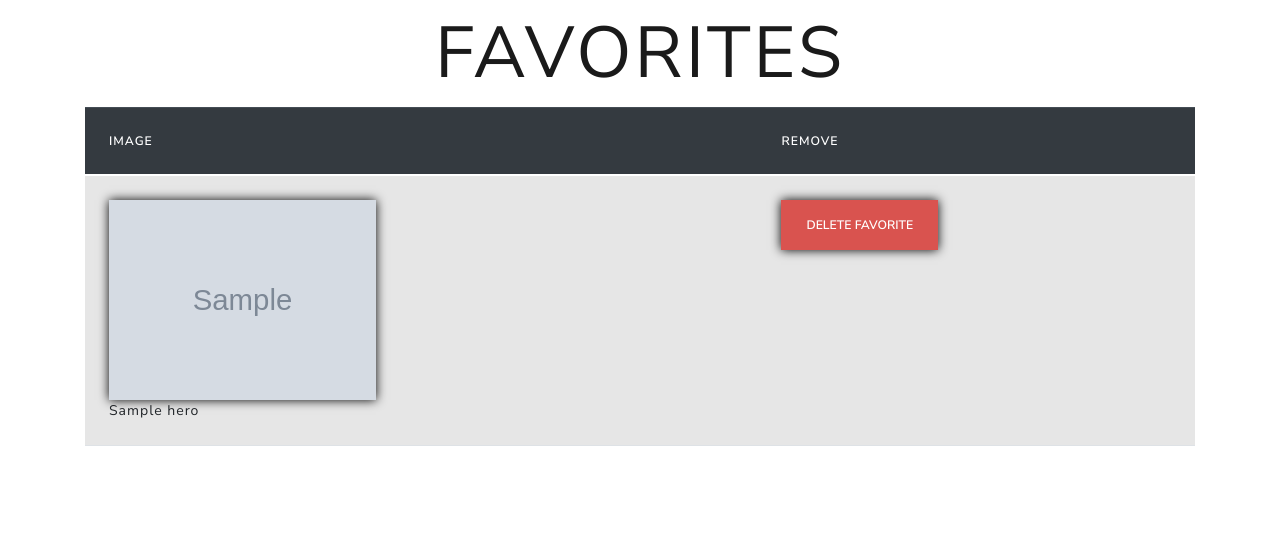
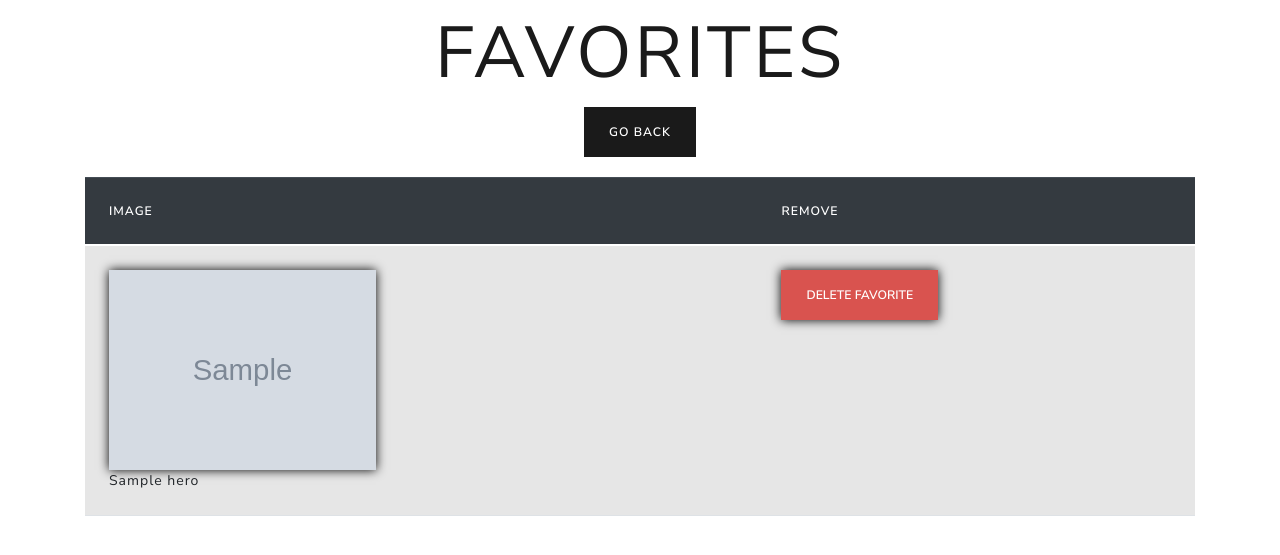
Before and after one commit to Lambit/superhero-app, a Flask app: page /favorites in a window 1280 px wide. Shown: the part 89-644 px from the top of the page. Run offline with Flask 2, Linux system fonts and the light colour scheme; tables that the repository leaves empty hold one stand-in row (values such as "Sample post"); grey boxes marked "Sample" are stand-in pictures; parts of the project's set-up code (start-up, migrations or seed data) failed here and were passed over; some libraries are stand-ins or nearby versions.

Commit message:
Delete function for deleting heros from database and table is fully functional. Now just have to polish site and a few error handelers.

```diff
--- a/app.py
+++ b/app.py
@@ -47,9 +47,7 @@ def get_hero():
     """
     try:
         name = request.args['name']
-        print('name ' + name)
         res = requests.get(f"{BASE_URL}/search/{name}", params={'name': name})
-        print(res)
         data = res.json()
 
         superhero = Favoritehero(
@@ -90,14 +88,15 @@ def get_hero():
     return render_template('index.html', superhero=superhero, info=info)
 
 
+# ------------FAVORITES PAGE-----------
 
-# favorites page
 @app.route("/favorites")
 def favorite_page():
     superheros = Favoritehero.query.all()
     return render_template('favorites.html', superheros=superheros)
 
 
+# -----------REGISTER, LOGIN & LOGOUT PAGES------------
 # route to register user
 @app.route('/register', methods=['GET', 'POST'])
 def regiseter_user():
--- a/static/styles.css
+++ b/static/styles.css
@@ -17,6 +17,10 @@
     text-align: center;
 }
 
+.container-search-form {
+    text-align: center;
+}
+
 #formOne{
     margin-top: 20px;
     margin-bottom: 20px;
@@ -31,12 +35,30 @@
     border-radius: 0px;
 }
 
+.card-container {
+    display: block;
+    text-align: center;
+}
+
 #cardOne {
+    display: inline-block;
+    text-align: center;
+    margin-bottom: 10px;
     box-shadow: black 0 0 10px;
 }
 
 
 /* table styles */
+
+.back-container {
+    display: block;
+    text-align: center;
+}
+
+.back-button {
+    display: inline-block;
+    margin-bottom: 20px;
+}
 
 .favorites-superheros-header {
     text-align: center;
@@ -59,4 +81,5 @@
 
 #table-button {
     box-shadow: black 0 0 10px;
+
 }
--- a/static/superheros.js
+++ b/static/superheros.js
@@ -2,8 +2,9 @@ const BASE_URL = 'http://127.0.0.1:5000'
 
 //  ------------SEARCH FORMS--------------------
 // change background color on formOne once clicked
+
 $('.buttonOneCls').click(function() {
-    // make a jQ collection of the DOM element from the event
+
     let $elem = $(this);
     let black = $elem.css('background-color');
     $elem.css('backgroundColor', '#FF0000');
@@ -13,15 +14,29 @@ $('.buttonOneCls').click(function() {
   });
 
 
-//favorites page
+// ----------FAVORITES PAGE-------------------
+// delete superhero from DB and table with button click
 
 $('.delete-superhero').click(deleteSuperhero)
 
-async function deleteSuperhero() {
-    const id =$(this).data('id')
-    await axios.delete(`api/superheros/${id}`)
+  async function deleteSuperhero() {
+    const id = $(this).data('id')
+    await axios.delete(`/api/superheros/${id}`)
     $(this).closest('tr').remove()
-}
+  }
+
+
+
+
+//favorites page
+
+// $('.delete-superhero').click(deleteSuperhero)
+
+// async function deleteSuperhero() {
+//     const id = $(this).data('id')
+//     await axios.delete(`/api/superheros/${id}`)
+//     $(this).closest('tr').remove()
+// };
 
 
 
@@ -30,7 +45,7 @@ async function deleteSuperhero() {
 
 // document.getElementById('buttonOne').onclick = function(event){
 //     event.preventDefault();
-//     let showCard = document.getElementById('cardOne');
+//     let showCard = document.getElementById('card-container');
 //     if ( showCard.style.display != 'none' ){
 //         showCard.style.display = 'block';
 //     }
--- a/templates/favorites.html
+++ b/templates/favorites.html
@@ -5,6 +5,14 @@
 <div class="favorites-superheros-header">
     <h1 class= "display-3">Favorites</h1>
 </div>
+
+<div class="back-container">
+    <form  class='back-button'>
+        <a href="/" id='backButton' class="btn btn-primary">Go Back</a>
+    </form>
+</div>
+
+
 <div class="container">
     <div class="table-responsive">
         <table class="table table-striped">
@@ -19,7 +27,7 @@
                     <td><img src="{{superhero.image}}" alt="{{superhero.name}}" class="table-image">
                         {{superhero.name}}
                     </td>
-                    <td><button id="table-button" class="btn btn-danger" class='delete-superhero' data-id="{{superhero.id}}">Delete Favorite</button></td>
+                    <td><button id="table-button"  class='delete-superhero btn btn-danger' data-id="{{superhero.id}}">Delete Favorite</button></td>
                 </tr>
 
                 {% endfor %}
--- a/templates/index.html
+++ b/templates/index.html
@@ -20,7 +20,7 @@
 </div>
 
 <!-- form container -->
-<div class="container">
+<div class="container-search-form">
     <div class="row">
         <div class="col-md-12">
             <!-- form1 -->
```
